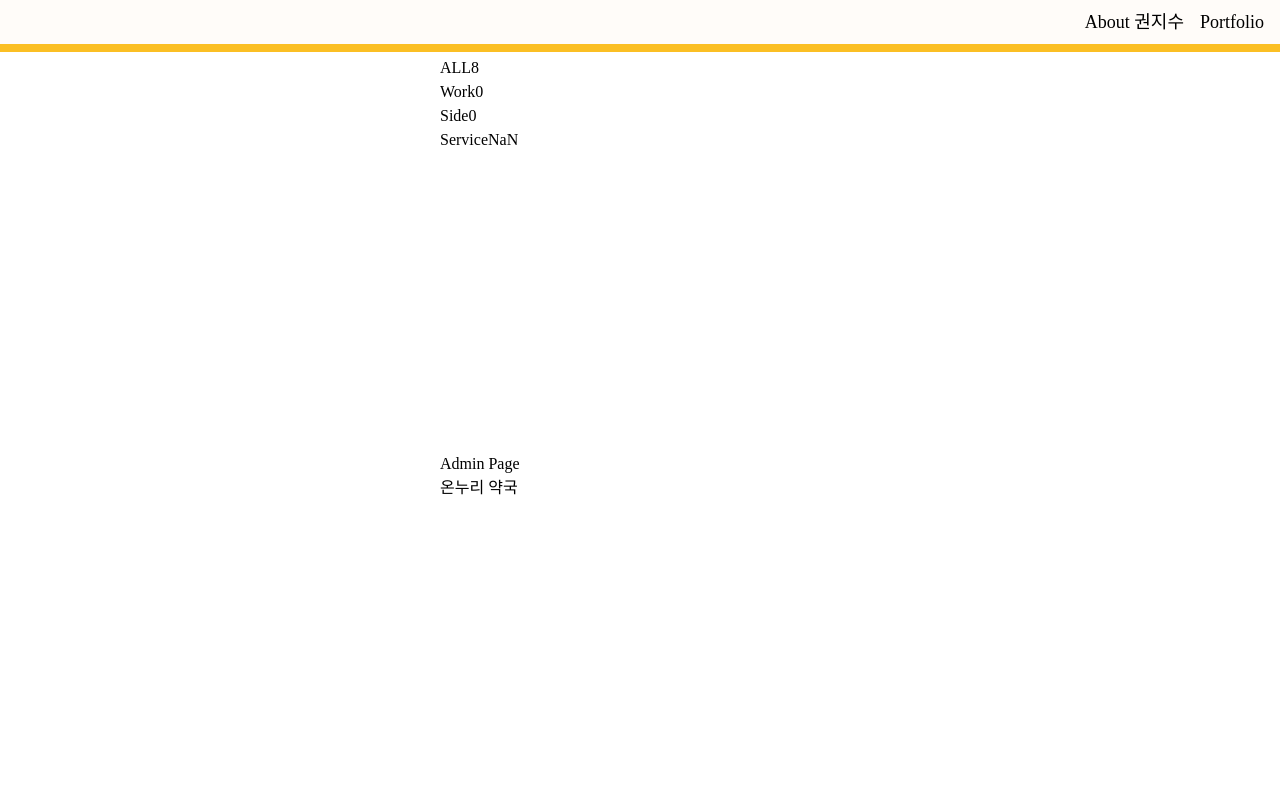
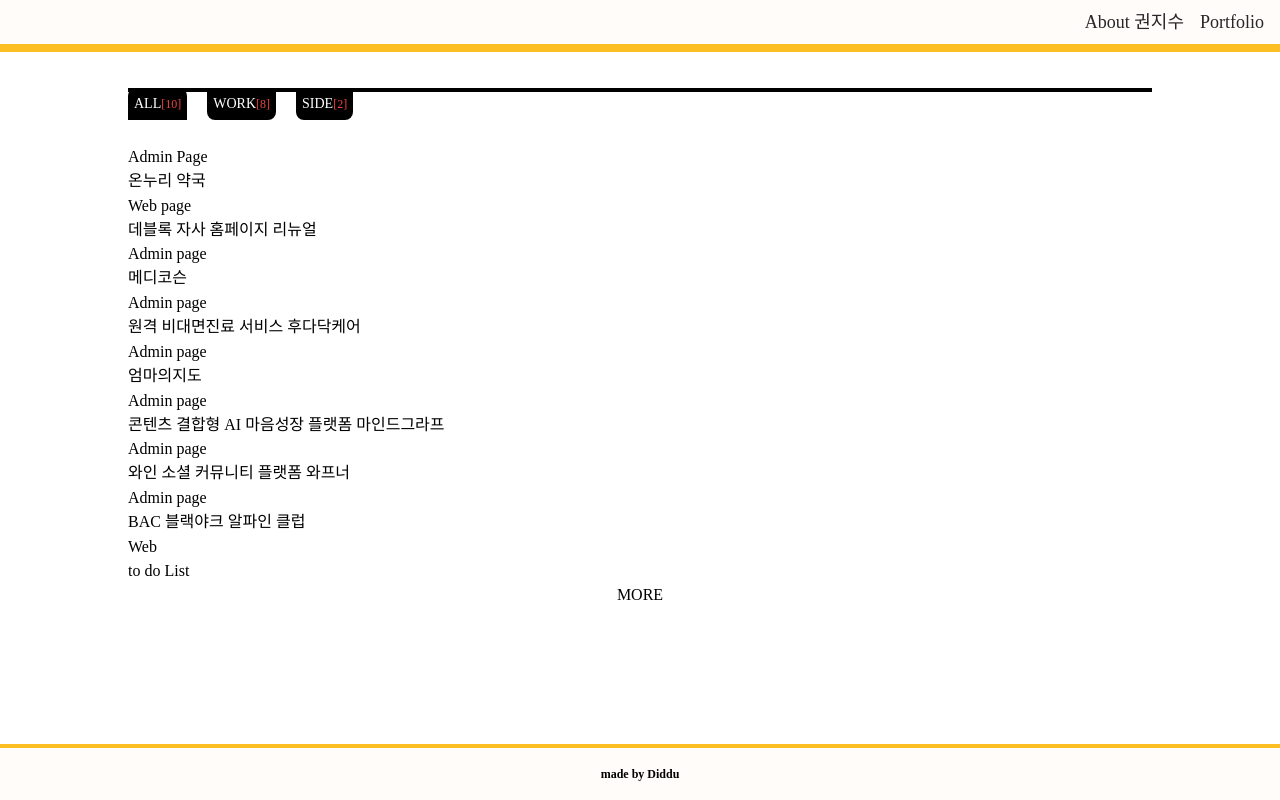
Before and after one commit to rnjswltn1020/my_resume, a React (Create React App) app: page /portfolio in a window 1280 px wide. Shown: the top 800 px of the page. Built offline with nearby package versions, Linux system fonts and the light colour scheme; a web font is replaced by a local one.

Commit message:
Feat:master
1. 포트폴리오 페이지 작업중.

```diff
--- a/src/components/CarrerItem.jsx
+++ b/src/components/CarrerItem.jsx
@@ -2,9 +2,9 @@
     return (
         <li className="flex w-full border-1 border-stone">
             <div className="w-2/4 border-r">
-                <h2 className="text-3xl md:text-4xl  mb-3 font-bold">{company}</h2>
-                <h4>{task}</h4>
-                <h4>{period}</h4>
+                <h2 className="text-3xl md:text-4xl mb-3 font-bold">{company}</h2>
+                <h4 className="mb-2">{task}</h4>
+                <h4 className="text-sm md:text-xl">{period}</h4>
             </div>
             <ul className="flex gap-10 w-2/4 pl-5 flex-col">
                 {details.map(d => {
@@ -14,7 +14,7 @@
                                 <h2 className="text-2xl md:text-3xl font-bold mb-3">
                                     {d.projectName}
                                 </h2>
-                                <h4>{d.period}</h4>
+                                <h4 className="text-sm md:text-xl">{d.period}</h4>
                             </div>
                             <div>
                                 <h2 className="font-bold text-1xl md:text-2xl">Description</h2>
--- a/src/components/Header.jsx
+++ b/src/components/Header.jsx
@@ -1,15 +1,15 @@
-import { Link, useLocation } from 'react-router-dom';
-import { useEffect, useRef } from 'react';
+import { Link } from 'react-router-dom';
+import { useEffect, useRef, useState } from 'react';
 
 export default function Header() {
-    const location = useLocation();
+    const [targetMenu, setTargetMenu] = useState(null);
     const targetHeader = useRef(null);
     const menuList = [
         {
             title: 'About 권지수',
-            value: 'about',
+            value: 'About',
         },
-        { title: 'Portfolio', value: 'portfolio' },
+        { title: 'Portfolio', value: 'Portfolio' },
     ];
     let lastScrollY = 0;
     const handleScroll = e => {
@@ -25,10 +25,10 @@
         }
     };
 
+    console.log();
     const handleMenu = e => {
         const { ariaLabel } = e.target;
-        const path = location.pathname;
-        // if(ariaLabel ===)
+        setTargetMenu(ariaLabel);
     };
 
     useEffect(() => {
@@ -49,7 +49,13 @@
             <nav>
                 <ul className="flex justify-end items-center gap-x-4 text-lg duration-3000">
                     {menuList.map(m => (
-                        <li key={m.value} className="hover:font-bold">
+                        <li
+                            key={m.value}
+                            className={
+                                targetMenu === m.value
+                                    ? `text-highlight font-semibold`
+                                    : `text-normal`
+                            }>
                             <Link to={m.value} onClick={handleMenu} aria-label={m.value}>
                                 {m.title}
                             </Link>
--- a/src/components/PortfolioItem.jsx
+++ b/src/components/PortfolioItem.jsx
@@ -1,23 +1,14 @@
 import { useState, useRef } from 'react';
 
-
-export default function PortfolioItem({
-    id,
-    description,
-    tag,
-    onClickEvt,
-    viewMore,
-}) {
+export default function PortfolioItem({ id, description, tag, onClickEvt, viewMore }) {
     const [loading, setLoading] = useState(true);
     const imgBox = useRef(null);
 
     return (
         <>
             <div
-                className={`w-400px pt-calc(100% / 199*129) relative overflow-hidden border-1 border-slate-300  ${viewMore} && viewMore`
-                }
-                onClick={onClickEvt}
-            >
+                className={`w-px relative overflow-hidden  ${viewMore} ? viewMore : ''`}
+                onClick={onClickEvt}>
                 {loading && <div className="placeholderImg" />}
                 <div ref={imgBox} className="imageWrapper">
                     <img
--- a/src/components/common/Layout.jsx
+++ b/src/components/common/Layout.jsx
@@ -7,7 +7,7 @@
         <>
             <div className="w-full h-auto flex flex-col justify-center min-h-full pb-14">
                 <Header />
-                <section className="max-w-screen-lg mx-auto mt-14 flex-1">
+                <section className="max-w-screen-lg mx-auto mt-14 flex-1 w-full">
                     <Outlet />
                 </section>
             </div>
--- a/src/pages/Portfolio.jsx
+++ b/src/pages/Portfolio.jsx
@@ -1,15 +1,15 @@
 import { useEffect, useState, useRef } from 'react';
-import { Link, useSearchParams } from 'react-router-dom';
+import { useNavigate, useSearchParams } from 'react-router-dom';
 import PortfolioData from '../portfolioData';
 import PortfolioItem from '../components/PortfolioItem';
 
 export default function Portfolio() {
+    const navigate = useNavigate();
     const [currentQueryParameters] = useSearchParams();
-
     const [getTabData, setTabData] = useState({
         ALL: 0,
-        Work: 0,
-        Side: 0,
+        WORK: 0,
+        SIDE: 0,
     });
 
     // 현재 탭을 알아내는
@@ -32,11 +32,11 @@
         tabData.ALL = data.length;
 
         data.forEach(item => {
-            if (item.group.indexOf('SERVICE') > -1) {
-                tabData.Service += 1;
+            if (item.type === 'work') {
+                tabData.WORK += 1;
             }
-            if (item.group.indexOf('ICT') > -1) {
-                tabData.ICT += 1;
+            if (item.type === 'side') {
+                tabData.SIDE += 1;
             }
         });
 
@@ -45,15 +45,16 @@
 
     // 타겟 변경시 필터링 함수.
     const changeTab = tab => {
+        console.log(tab);
         setShowCount(9);
         setShowIdx(0);
 
         let filtering = [];
 
-        if (tab === 'Service') {
-            filtering = PortfolioData.filter(item => item.group.indexOf('SERVICE') > -1);
-        } else if (tab === 'ICT') {
-            filtering = PortfolioData.filter(item => item.group.indexOf('ICT') > -1);
+        if (tab === 'WORK') {
+            filtering = PortfolioData.filter(item => item.type === 'work');
+        } else if (tab === 'SIDE') {
+            filtering = PortfolioData.filter(item => item.type === 'side');
         } else if (tab === 'ALL') {
             filtering = [...PortfolioData];
         }
@@ -77,19 +78,27 @@
 
     return (
         <>
-            <div className="portfolio_container on">
-                <ul className="tabMenu">
+            <div className="flex w-full flex-col">
+                <ul className="w-full flex mb-6 gap-5 border-b-4 border-black">
                     {Object.keys(getTabData).map(item => {
                         return (
-                            <li key={item} className={getNowTab === item ? 'active' : ''}>
-                                <Link to={`/portfolio?type=${item}`}>{item}</Link>
-                                <span className="portfolio__count">{getTabData[item]}</span>
+                            <li
+                                key={item}
+                                onClick={() => navigate(`/portfolio?type=${item}`)}
+                                className={`${
+                                    getNowTab === item
+                                        ? 'text-highlight translate-y-0 rounded-t-lg'
+                                        : 'text-normal rounded-b-lg'
+                                } bg-black p-1.5 translate-y-full duration-300  text-sm cursor-pointer
+                                `}>
+                                <span className="w-full text-white">{item}</span>
+                                <span className="text-xs text-highlight">[{getTabData[item]}]</span>
                             </li>
                         );
                     })}
                 </ul>
-
-                <ul className="tabContent">
+                <div className="flex flex-col justify-center flex-1 mt-7">
+                    <ul>
                         {getPortFolio.map((item, idx) => {
                             if (idx < getShowCount) {
                                 return (
@@ -127,6 +136,7 @@
                         </button>
                     )}
                 </div>
+            </div>
         </>
     );
 }
--- a/src/portfolioData.js
+++ b/src/portfolioData.js
@@ -2,7 +2,7 @@
     {
         id: 'onnuri',
         title: '온누리 약국',
-        group: ['SERVICE'],
+        type: 'work',
         section: ['Admin Page'],
         whatTodo: ['어드민페이지 개발'],
         thumbImage: true,
@@ -11,7 +11,7 @@
     {
         id: 'dev',
         title: '데블록 자사 홈페이지 리뉴얼',
-        group: ['SERVICE'],
+        type: 'work',
         section: ['Web page'],
         whatTodo: ['기존 홈페이지 리뉴얼'],
         thumbImage: true,
@@ -20,7 +20,7 @@
     {
         id: 'medicoson',
         title: '메디코슨',
-        group: ['SERVICE'],
+        type: 'work',
         section: ['Admin page'],
         whatTodo: ['어드민페이지 개발'],
         thumbImage: true,
@@ -29,7 +29,7 @@
     {
         id: 'wdd',
         title: '원격 비대면진료 서비스 후다닥케어',
-        group: ['SERVICE'],
+        type: 'work',
         section: ['Admin page'],
         whatTodo: ['어드민페이지 개발'],
         thumbImage: true,
@@ -38,16 +38,16 @@
     {
         id: 'msm',
         title: '엄마의지도',
-        group: ['SERVICE'],
+        type: 'work',
         section: ['Admin page'],
-        whatTodo: ['어드민페이지 개발','유지/보수'],
+        whatTodo: ['어드민페이지 개발', '유지/보수'],
         thumbImage: true,
         detailImage: true,
     },
     {
         id: 'mag',
         title: '콘텐츠 결합형 AI 마음성장 플랫폼 마인드그라프',
-        group: ['SERVICE'],
+        type: 'work',
         section: ['Admin page'],
         whatTodo: '유지/보수',
         thumbImage: true,
@@ -56,7 +56,7 @@
     {
         id: 'wap',
         title: '와인 소셜 커뮤니티 플랫폼 와프너',
-        group: ['SERVICE'],
+        type: 'work',
         section: ['Admin page'],
         whatTodo: '유지/보수',
         thumbImage: true,
@@ -65,11 +65,29 @@
     {
         id: 'bac',
         title: 'BAC 블랙야크 알파인 클럽',
-        group: ['SERVICE'],
+        type: 'work',
         section: ['Admin page'],
         whatTodo: '유지/보수',
         thumbImage: true,
         detailImage: true,
     },
+    {
+        id: 'toDoList',
+        title: 'to do List',
+        type: 'side',
+        section: ['Web'],
+        whatTodo: '웹개발',
+        thumbImage: true,
+        detailImage: true,
+    },
+    {
+        id: 'ordinaryCloset',
+        title: 'Ordinary closet',
+        type: 'side',
+        section: ['Web'],
+        whatTodo: '웹개발',
+        thumbImage: true,
+        detailImage: true,
+    },
 ];
 export default portfolioData;
--- a/tailwind.config.js
+++ b/tailwind.config.js
@@ -1,14 +1,18 @@
-/** @type {import('tailwindcss').Config} */
 module.exports = {
-  content: ["./src/**/*.{js,jsx,ts,tsx}"],
-  theme: {
-    screens: {
-      sm: "640px",
-      md: "768px",
-      lg: "1024px",
-      xl: "1280px",
+    content: ['./src/**/*.{js,jsx,ts,tsx}'],
+    theme: {
+        screens: {
+            sm: '640px',
+            md: '768px',
+            lg: '1024px',
+            xl: '1280px',
+        },
+        extend: {
+            colors: {
+                highlight: '#ef4444',
+                normal: '#27272a',
+            },
+        },
     },
-    extend: {},
-  },
-  plugins: [],
-}
+    plugins: [],
+};
```
Also changed, not shown: src/myCarrerData.js (+12 -12 lines), src/pages/About.jsx (+7 -7 lines). Lines whose indentation alone changed are shown as unchanged.
